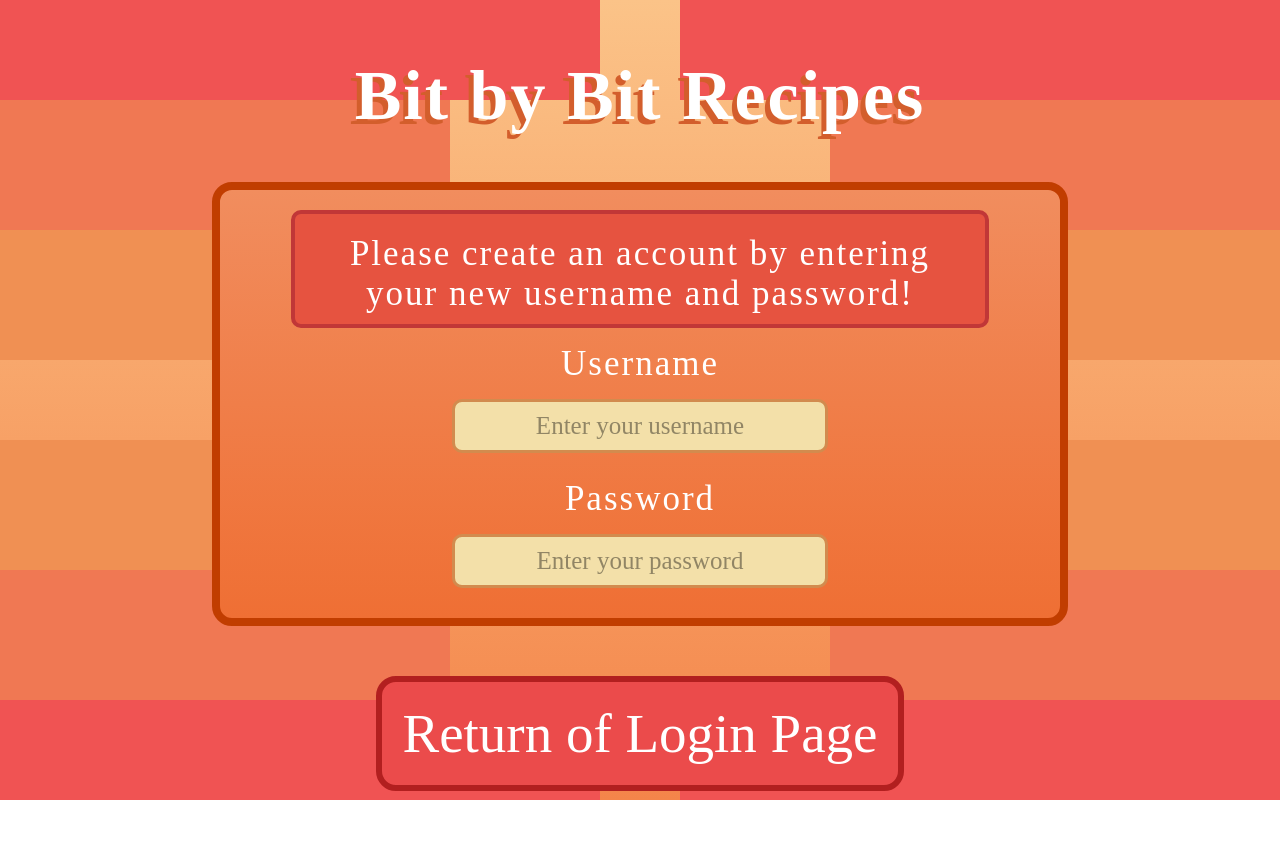
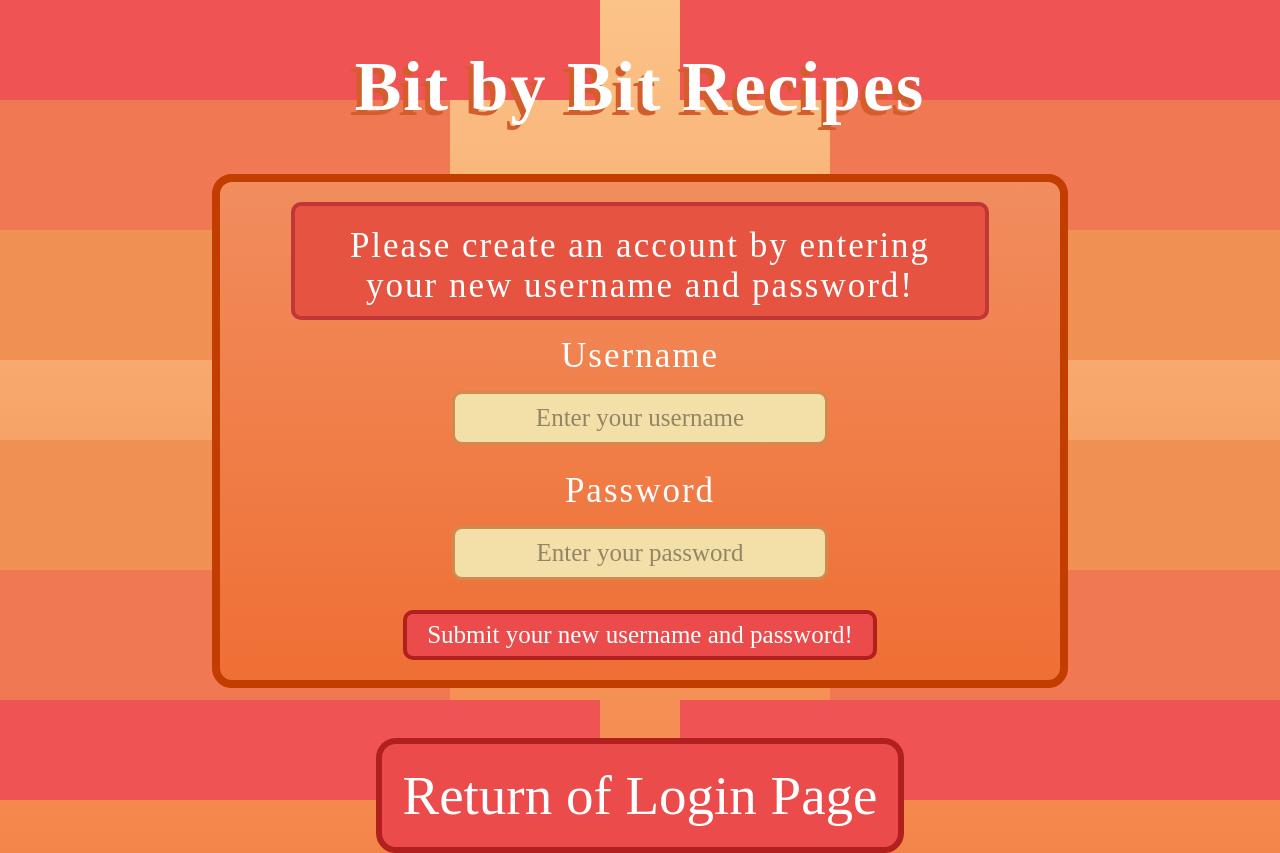
Before and after one commit to finn-nerd/Bit_by_Bit_Recipes, a Next.js app: page /create_account in a window 1280 px wide. Before the commit the page ends 800 px from the top, so only its background shows below. Built offline with nearby package versions, Linux system fonts and the light colour scheme; a web font is replaced by a local one.

Commit message:
created a submit button in create_account page and sent username/password info to server

```diff
--- a/src/pages/create_account.js
+++ b/src/pages/create_account.js
@@ -3,8 +3,32 @@ import { useRouter } from 'next/router';
 
 function CreateAccount() {
 
-// set up router
-const router = useRouter();
+    // variables
+    const [username, setUsername] = useState(''); // stores username
+    const [password, setPassword] = useState(''); // stores username
+    const [userInputResponse, setUserInputResponse] = useState(''); // stores response from server
+    const router = useRouter(); // set up router
+
+    // send input to backend/api
+    const handleSubmit = async (e) => {
+        e.preventDefault();
+
+        try {
+            // send to server and record response
+            const response = await fetch(`/api/login`, {
+                method: 'POST',
+                headers: { 'Content-Type': 'application/json' },
+                body: JSON.stringify({ username, password })
+            });
+            // output response on frontend
+            const data = await response.json(); // parse json stream into object
+            setUserInputResponse(data.message); // extract json "message" field
+        } catch (err) {
+            console.error("Error during fetch:", err);
+            setUserInputResponse("An error occurred while contacting the server.");
+        }
+    };
+
     const handleClick = () => router.push('/login');
 
     return (
@@ -44,6 +68,9 @@ return (
                     {/* username title and input box */}
                     <p className="user-pass-text">Username</p>
                     <input
+                        type="username"
+                        value={username} // contains username
+                        onChange={(e) => setUsername(e.target.value)}
                         className="input-field"
                         placeholder="Enter your username"
                     />
@@ -51,9 +78,20 @@ return (
                     {/* password title and input box */}
                     <p className="user-pass-text">Password</p>
                     <input
+                        type="password"
+                        value={password} // contains password
+                        onChange={(e) => setPassword(e.target.value)}
                         className="input-field"
                         placeholder="Enter your password"
                     />
+
+                    {/* submit button to check user authentication*/}
+                    <form className="form-box" onSubmit={handleSubmit}>
+                        {/* submit button to check user authentication*/}
+                        <button className="smaller-button" type="submit">
+                            Submit your new username and password!
+                        </button>
+                    </form>
                 </div>
 
                 {/* submit button to check user authentication*/}
--- a/src/pages/login.js
+++ b/src/pages/login.js
@@ -68,7 +68,7 @@ function Login() {
                 </div>
 
                 {/* button to go to create account page */}
-                <button className="create-acct-button" type="button" onClick={handleClick}>
+                <button className="smaller-button" type="button" onClick={handleClick}>
                     If you're new, please create an account by clicking here!
                 </button>
 
@@ -97,7 +97,7 @@ function Login() {
             <form className="form-box" onSubmit={handleSubmit}>
                 {/* submit button to check user authentication*/}
                 <button className="button-box" type="submit">
-                    Submit
+                    Login
                 </button>
             </form>
 
--- a/styles/app.css
+++ b/styles/app.css
@@ -130,14 +130,14 @@ html, body, #root {
 }
 
 /* for the button that leads to the create account page */
-.create-acct-button {
+.smaller-button {
   background-color: #EB4B4B;
   border: 4px solid #B21F1F;
   border-radius: 10px;
   padding: 20px;
-  width: 550px;
+  width: auto;
   height: 50px;
-  margin: 0 auto 0 auto;
+  margin: 20px auto 0 auto;
 
   /* display of text inside box */
   display: flex;
```
Also changed, not shown: 1 other file (tests, documents, lock files or other folders). Lines whose indentation alone changed are shown as unchanged.
